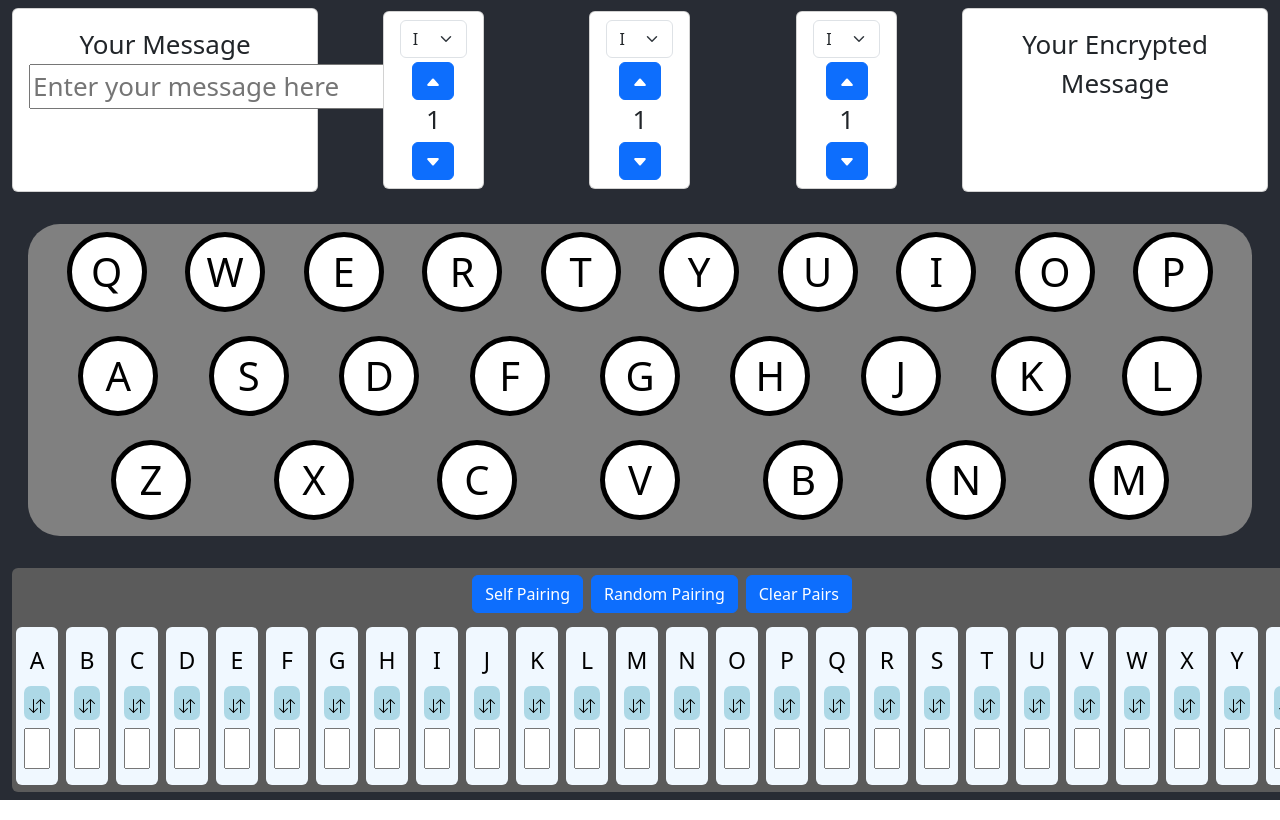
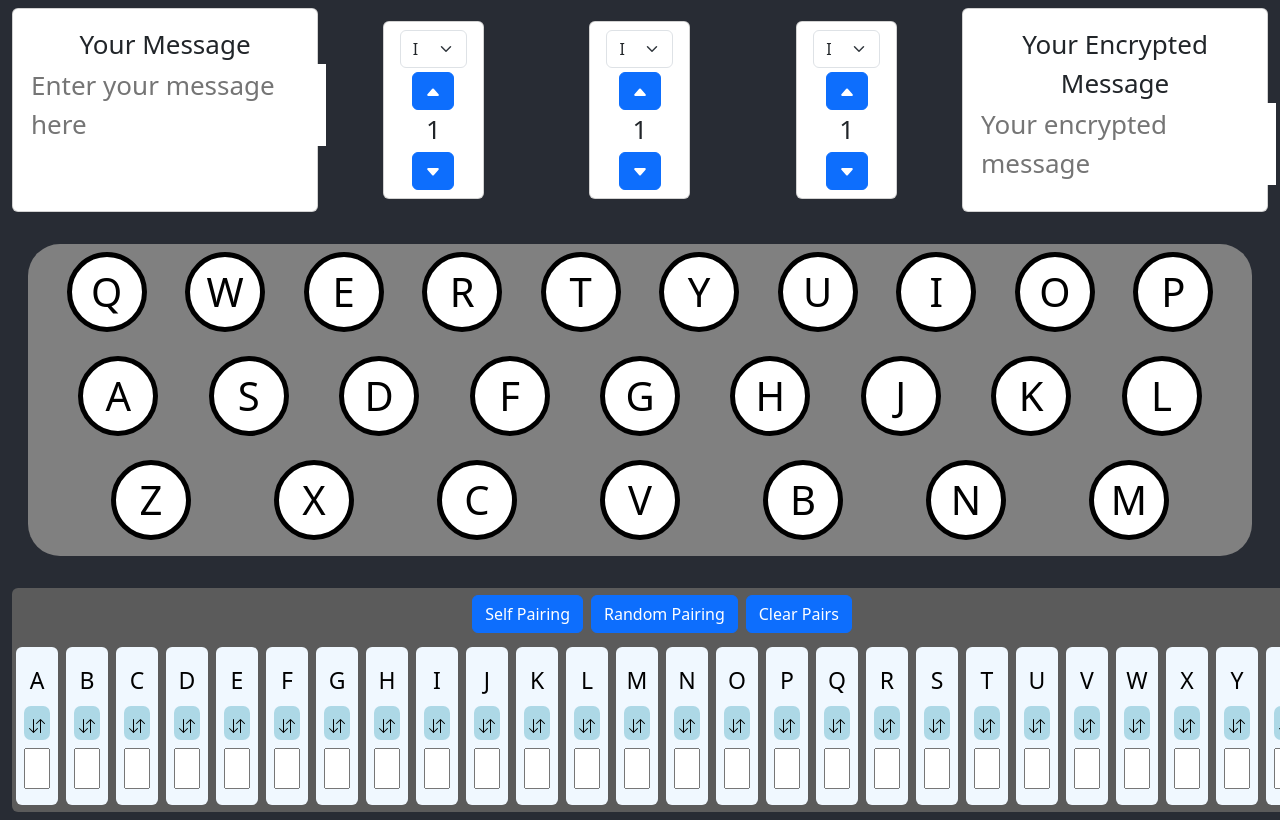
Before and after one commit to luishong07/Enigma-Replica, a React (Create React App) app: page / in a window 1280 px wide. Shown: the top 820 px of the page. Built offline with nearby package versions, Linux system fonts and the light colour scheme.

Commit message:
changed some styling on textareas

```diff
--- a/src/Rotorboard.css
+++ b/src/Rotorboard.css
@@ -63,8 +63,15 @@
     /* border-radius: 0.375rem; */
     /* border: solid rgba(0, 0, 0, 0.5) 1px; */
 }
+.message{
+    width: 20ch;
+    resize: none;
+    border-style: none;
+
+}
 
 .encrypted-message{
     width: 20ch;
-    margin: auto;
+    resize: none;
+    border-style: none;
 }
--- a/src/Rotorboard.tsx
+++ b/src/Rotorboard.tsx
@@ -24,19 +24,16 @@ const Rotors: React.FC<Props> = ({ leftPosition, middlePosition, rightPosition }
     return (
         <Container fluid className="rotor-container ">
 
-            <Card className="  my-2">
+            <Card className="my-2">
                 <Card.Body>
                     <div>Your Message</div>
                     <div>
-                        <form>
-                            <input
-                                value={message}
-                                onChange={(e) => setMessage(e.target.value)}
-                                type="text"
-                                placeholder="Enter your message here"
-                            />
-
-                        </form>
+                        <textarea
+                            className="message"
+                            value={message}
+                            onChange={(e) => setMessage(e.target.value)}
+                            placeholder="Enter your message here"
+                        />
                     </div>
                 </Card.Body>
             </Card>
@@ -47,6 +44,8 @@ const Rotors: React.FC<Props> = ({ leftPosition, middlePosition, rightPosition }
                             <option>I</option>
                             <option>II</option>
                             <option>III</option>
+                            <option>IV</option>
+                            <option>V</option>
                         </Form.Select>
                         <Button><svg xmlns="http://www.w3.org/2000/svg" width="16" height="16" fill="currentColor" className="bi bi-caret-up-fill" viewBox="0 0 16 16">
                             <path d="m7.247 4.86-4.796 5.481c-.566.647-.106 1.659.753 1.659h9.592a1 1 0 0 0 .753-1.659l-4.796-5.48a1 1 0 0 0-1.506 0z" />
@@ -63,6 +62,8 @@ const Rotors: React.FC<Props> = ({ leftPosition, middlePosition, rightPosition }
                             <option>I</option>
                             <option>II</option>
                             <option>III</option>
+                            <option>IV</option>
+                            <option>V</option>
                         </Form.Select>
                         <Button><svg xmlns="http://www.w3.org/2000/svg" width="16" height="16" fill="currentColor" className="bi bi-caret-up-fill" viewBox="0 0 16 16">
                             <path d="m7.247 4.86-4.796 5.481c-.566.647-.106 1.659.753 1.659h9.592a1 1 0 0 0 .753-1.659l-4.796-5.48a1 1 0 0 0-1.506 0z" />
@@ -79,6 +80,8 @@ const Rotors: React.FC<Props> = ({ leftPosition, middlePosition, rightPosition }
                             <option>I</option>
                             <option>II</option>
                             <option>III</option>
+                            <option>IV</option>
+                            <option>V</option>
                         </Form.Select>
                         <Button><svg xmlns="http://www.w3.org/2000/svg" width="16" height="16" fill="currentColor" className="bi bi-caret-up-fill" viewBox="0 0 16 16">
                             <path d="m7.247 4.86-4.796 5.481c-.566.647-.106 1.659.753 1.659h9.592a1 1 0 0 0 .753-1.659l-4.796-5.48a1 1 0 0 0-1.506 0z" />
@@ -94,7 +97,11 @@ const Rotors: React.FC<Props> = ({ leftPosition, middlePosition, rightPosition }
             <Card className="  my-2">
                 <Card.Body>
                     <div>Your Encrypted Message</div>
-                    <p className="encrypted-message">{message}</p>
+                    <textarea
+                        readOnly
+                        className="encrypted-message"
+                        value={message} placeholder="Your encrypted message"
+                    />
                 </Card.Body>
             </Card>
         </Container>
```
